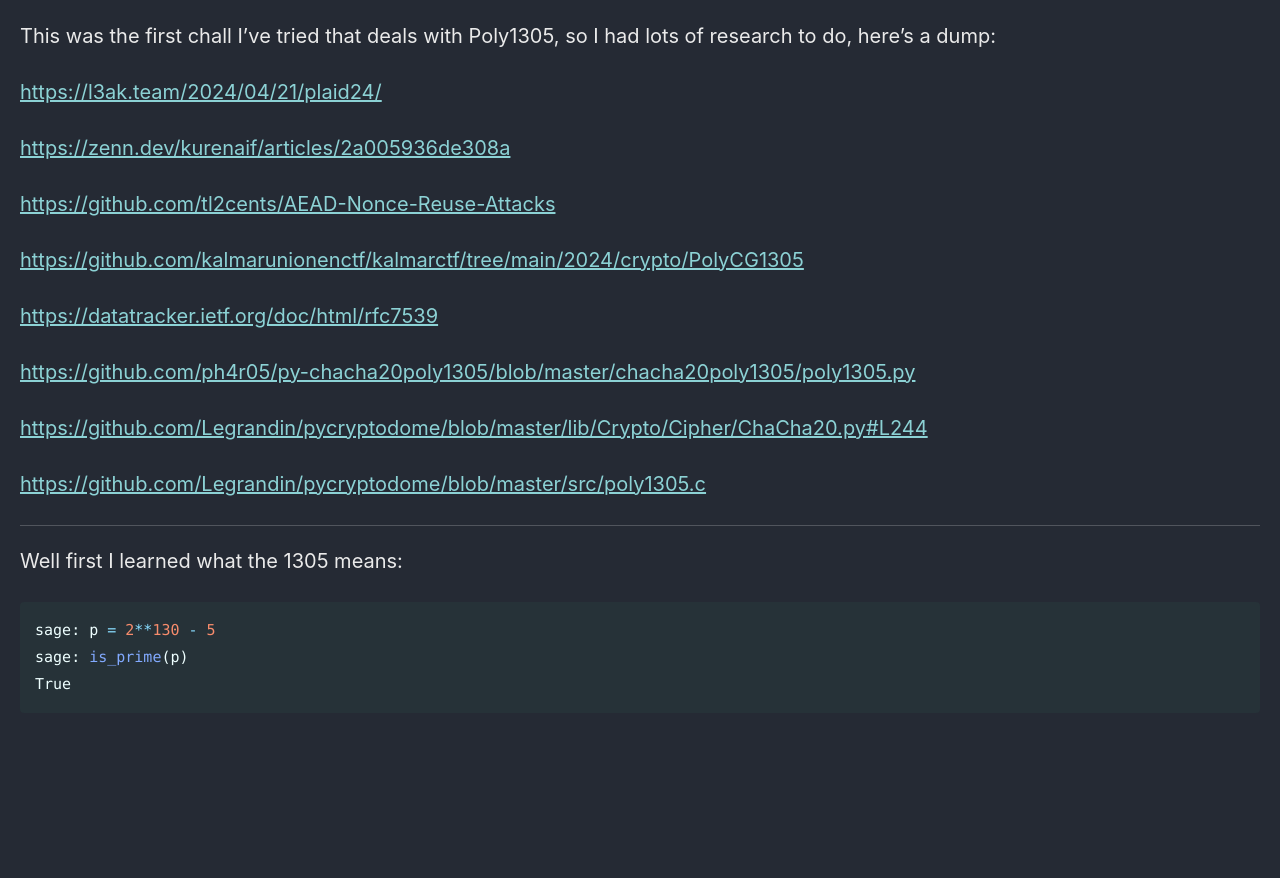
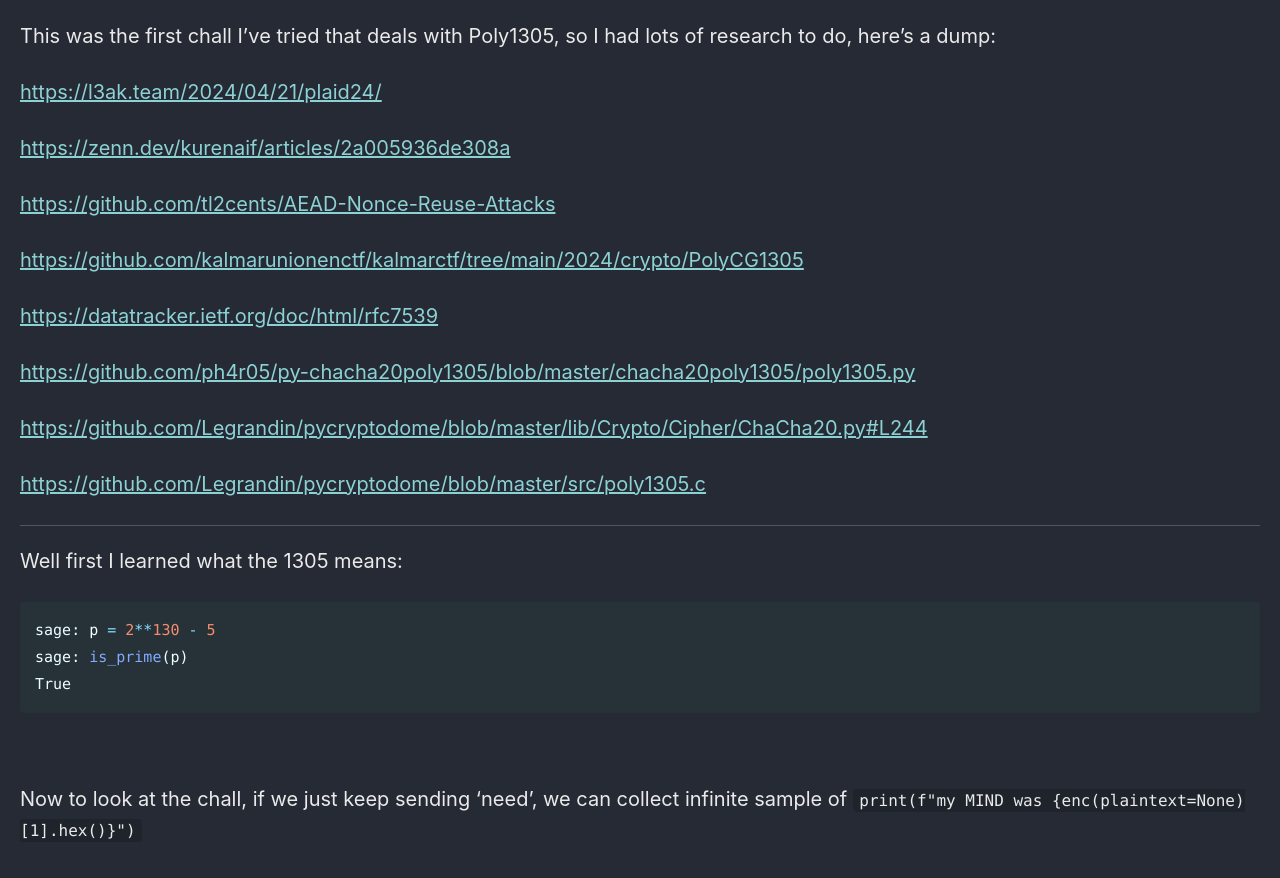
Before and after one commit to Connor-McCartney/Connor-McCartney.github.io, a Jekyll site: the page built from _pages/cryptography/other/Nostalgic-SECCONCTF14.md, in a window 1280 px wide and 900 px high, scrolled down 1560 px. Shown: the top 878 px of the window. Built offline with Jekyll 4.4.1, drawn with Linux system fonts in a browser that asks for light colours; cached includes are drawn as plain includes; before the commit the page ends 2374 px from its top, so only the background shows below that.

Commit message:
Update Nostalgic-SECCONCTF14.md

```diff
--- a/_pages/cryptography/other/Nostalgic-SECCONCTF14.md
+++ b/_pages/cryptography/other/Nostalgic-SECCONCTF14.md
@@ -92,3 +92,7 @@ True
 
 
 <br>
+
+
+
+Now to look at the chall, if we just keep sending 'need', we can collect infinite sample of `print(f"my MIND was {enc(plaintext=None)[1].hex()}")`
```
